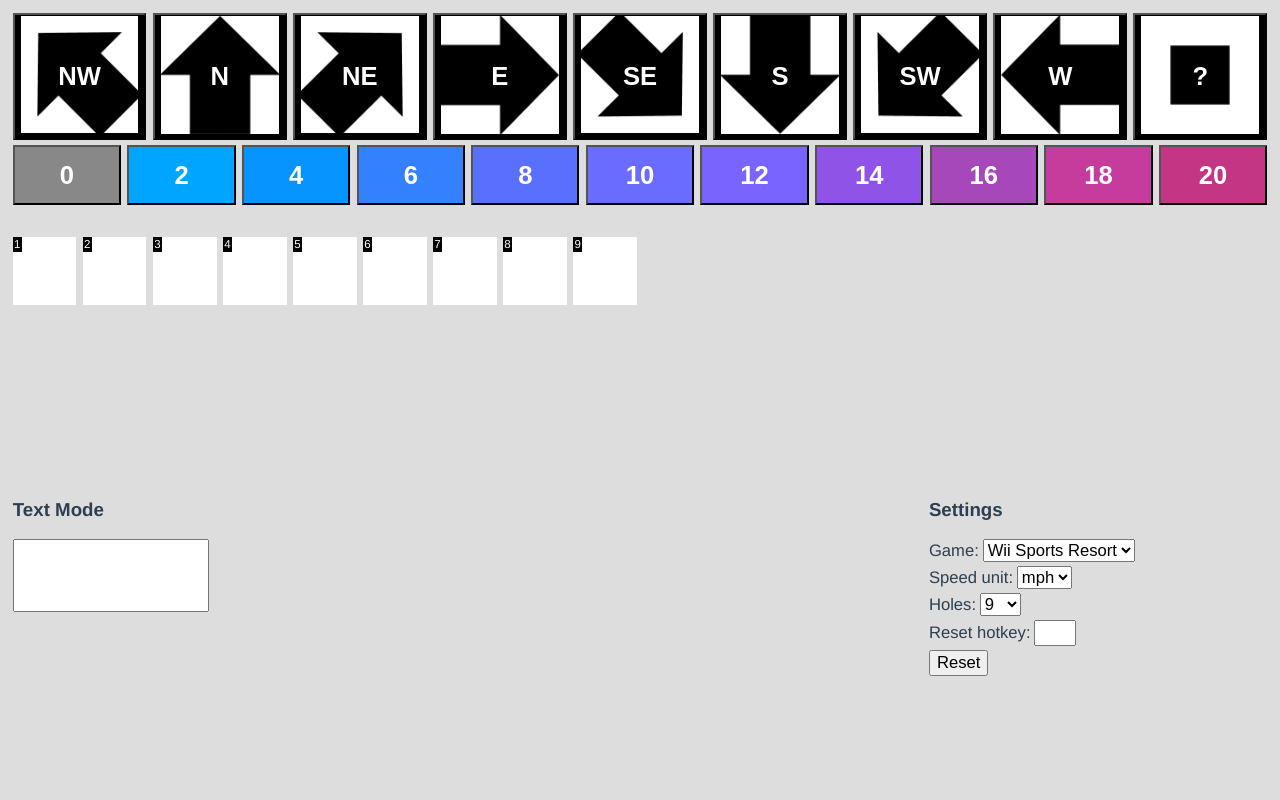
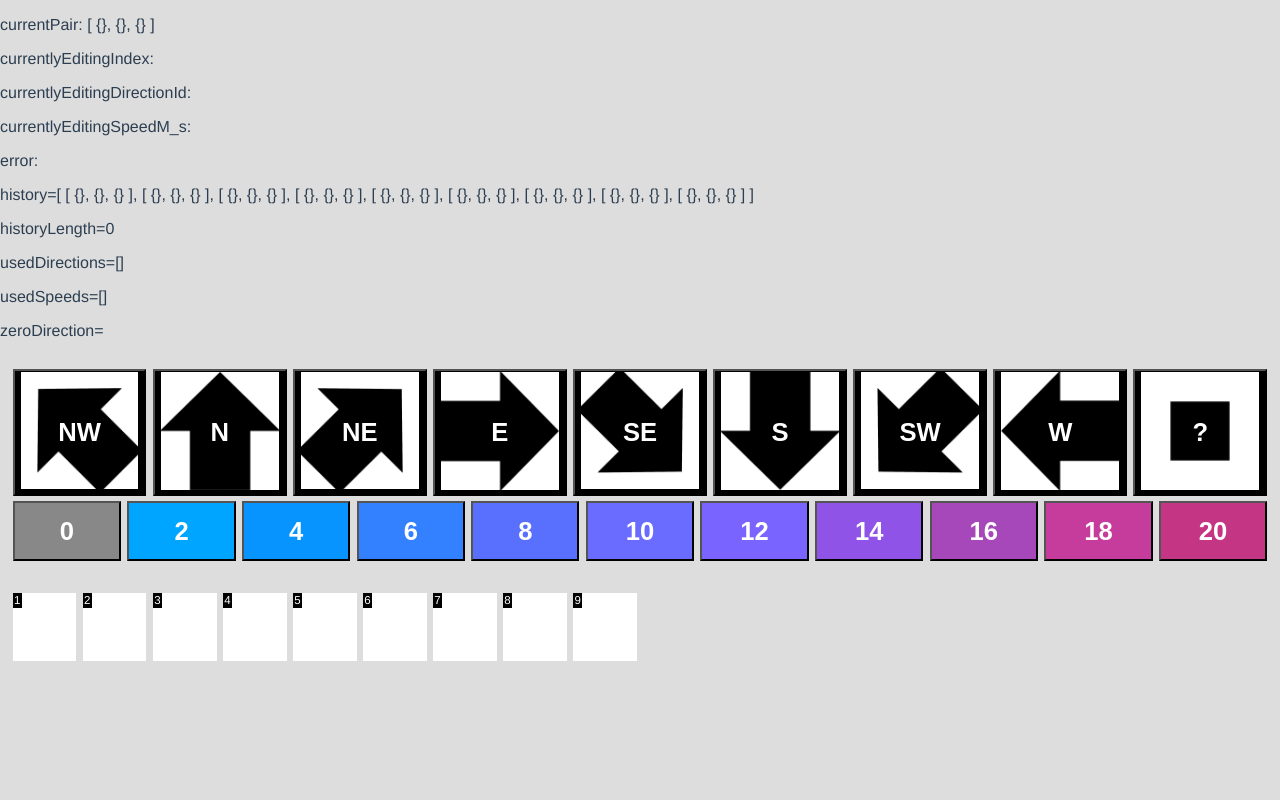
Before and after one commit to purpuropterus/windtracker, a Vue app: page / in a window 1280 px wide. Shown: the top 800 px of the page. Built offline with nearby package versions, Linux system fonts and the light colour scheme.

Commit message:
Revert "oops"
This reverts commit e9b28504acadd1b9b116f5ee5a2224fd2c428107.

```diff
--- a/src/App.vue
+++ b/src/App.vue
@@ -2,7 +2,7 @@
 
   <div class="app">
 
-    <!-- <p>currentPair: {{ windStore.currentPair }}</p>
+    <p>currentPair: {{ windStore.currentPair }}</p>
 
     <p>currentlyEditingIndex: {{ historyEditorStore.currentlyEditingIndex }}</p>
 
@@ -17,7 +17,7 @@
     <p>historyLength={{ windStore.historyLength }}</p>
     <p>usedDirections={{ windStore.usedDirections }}</p>
     <p>usedSpeeds={{ windStore.usedSpeeds }}</p>
-    <p>zeroDirection={{ windStore.zeroDirection }}</p> -->
+    <p>zeroDirection={{ windStore.zeroDirection }}</p>
 
 
     <div class="parent">
```
